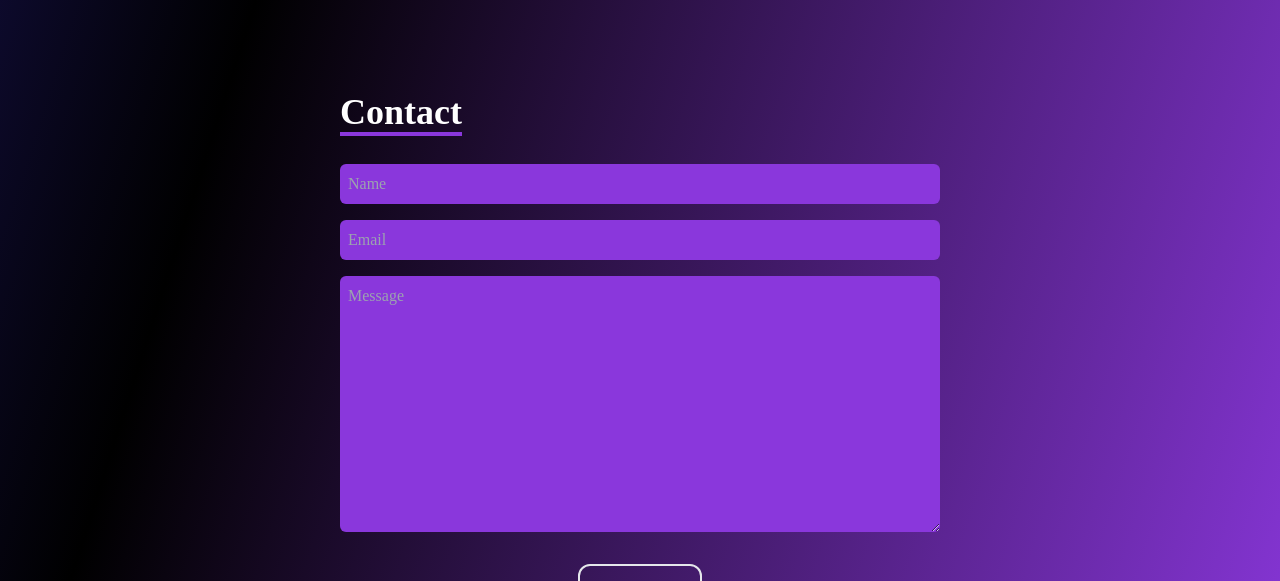
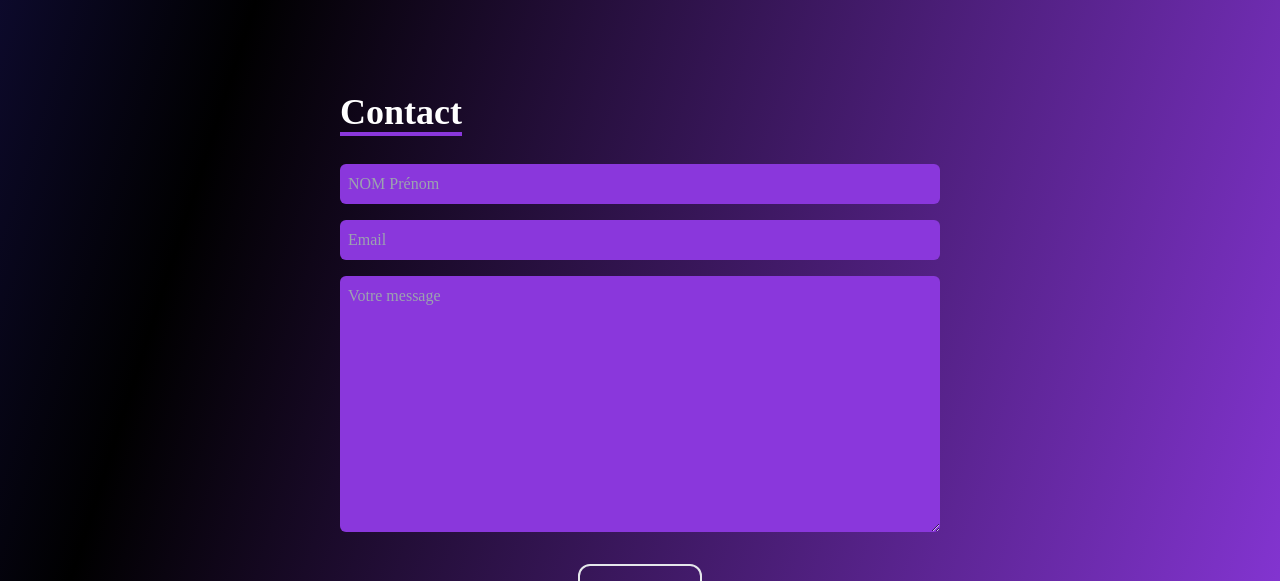
Before and after one commit to yoou92/folio, a React (Create React App) app: page / in a window 1280 px wide. Shown: the part 3200-3781 px from the top of the page. Built offline with nearby package versions, Linux system fonts and the light colour scheme.

Commit message:
[MOD] (Contact.jsx): trad to fr

```diff
--- a/src/components/Contact.jsx
+++ b/src/components/Contact.jsx
@@ -21,7 +21,7 @@ const Contact = () => {
         <input
           class="rounded-md bg-secondary text-white placeholder-gray-400 p-2"
           type="text"
-          placeholder="Name"
+          placeholder="NOM Prénom"
           name="name"
         />
         <input
@@ -34,7 +34,7 @@ const Contact = () => {
           class="rounded-md bg-secondary text-white placeholder-gray-400 p-2"
           name="message"
           rows="10"
-          placeholder="Message"
+          placeholder="Votre message"
         ></textarea>
         <button class="text-white border-2 hover:bg-secondary hover:border-secondary px-4 py-3 my-8 mx-auto flex items-center rounded-xl">
           Collaborons !
```
